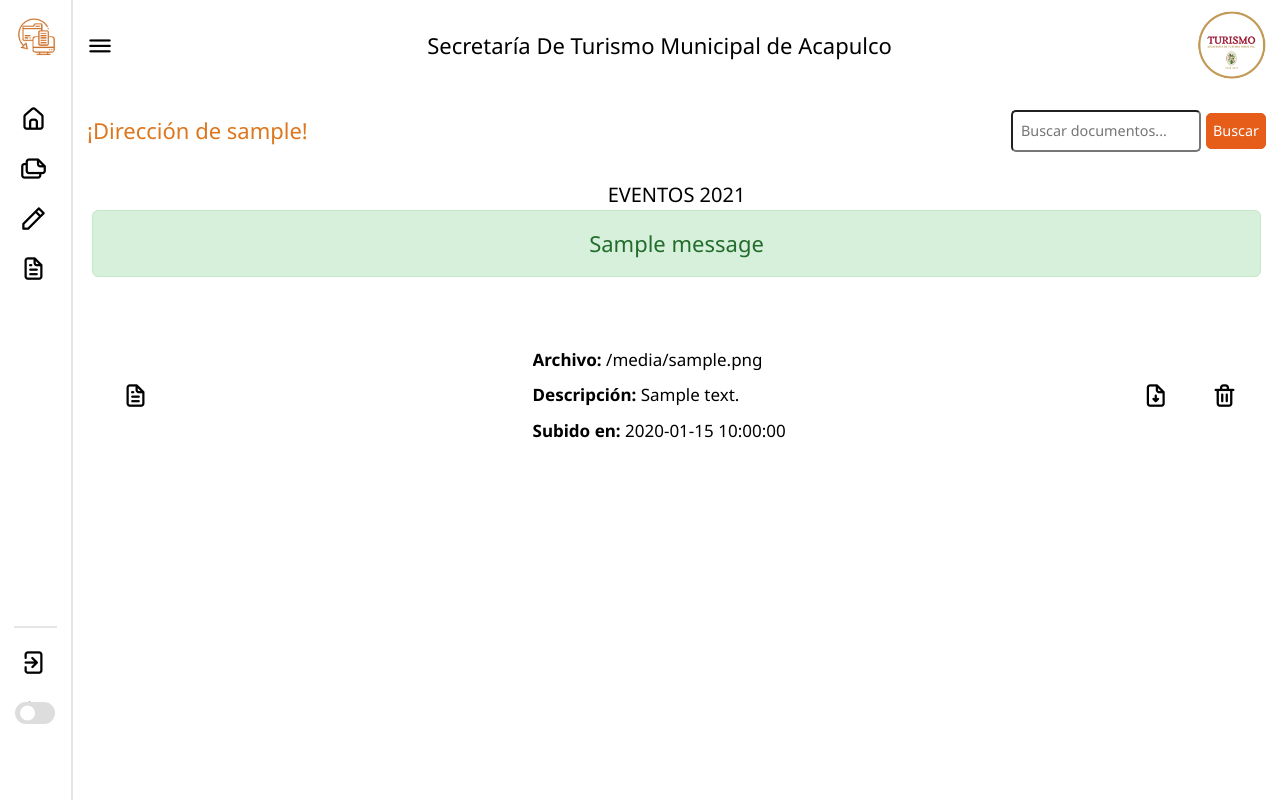
After one commit to josselinesot/SECTUR-, a Flask app: template templates/2021.html in a window 1280 px wide. The commit adds this page. Run offline with Flask 3, Linux system fonts and the light colour scheme; the template is opened without the code that fills it: most values are stand-ins (such as "Sample title", 1, 10 or a date in 2020); one stand-in notice (Sample message) is shown; parts of the project's set-up code (start-up, migrations or seed data) failed here and were passed over.

Commit message:
git add 2021.html

```diff
--- /dev/null
+++ b/templates/2021.html
@@ -0,0 +1,187 @@
+<!DOCTYPE html>
+<html lang="en">
+
+<head>
+    <meta charset="UTF-8">
+    <meta name="viewport" content="width=device-width, initial-scale=1.0">
+    <link rel="stylesheet" href="https://bootswatch.com/5/united/bootstrap.min.css">
+    <link rel="stylesheet" href="/static/home.css">
+    <title>Archivos 2021</title>
+
+    <!--------  Inconscount CSS ------->
+    <link rel="stylesheet" href="https://unicons.iconscout.com/release/v4.0.8/css/line.css">
+</head>
+
+<body>
+    <nav>
+        <div class="logo-name">
+            <div class="logo-image">
+                <img src="/static/images/logo.png" alt="">
+            </div>
+            <span class="logo_name">Backup Sectur</span>
+        </div>
+
+        <div class="menu-items">
+            <ul class="nav-links">
+                <li><a href="/home">
+                        <i class="uil uil-estate"></i>
+                        <span class="link-name">Inicio</span>
+                    </a></li>
+                <li><a href="https://www.facebook.com/SecretariadeTurismodeAcapulco?locale=es_LA">
+                        <i class="uil uil-files-landscapes"></i>
+                        <span class="link-name">Contenido</span>
+                    </a></li>
+                <li><a href="/editor">
+                        <i class="uil uil-pen"></i>
+                        <span class="link-name">Redacción</span>
+                    </a></li>
+
+                <li class="dropdown">
+                    <a href="#" class="dropbtn">
+                        <i class="uil uil-file-alt"></i>
+                        <span class="link-name">Eventos</span>
+                    </a>
+                    <ul class="dropdown-content">
+                        <li><a href="{{ url_for('user_events_2021', username=username) }}">2021</a></li>
+                        <li><a href="{{ url_for('user_events_2022', username=username) }}">2022</a></li>
+                        <li><a href="{{ url_for('user_events_2023', username=username) }}">2023</a></li>
+                        <li><a href="{{ url_for('user_events_2024', username=username) }}">2024</a></li>
+                    </ul>
+                </li>
+            </ul>
+
+            <ul class="logout-mode">
+                <li><a href="/prin">
+                        <i class="uil uil-signout"></i>
+                        <span class="link-name">Logout</span>
+                    </a></li>
+
+                <li class="mode">
+                    <a href="#">
+                        <i class="uil uil-moon"></i>
+                        <span class="link-name">Dark Mode</span>
+                    </a>
+
+                    <div class="mode-toggle">
+                        <span class="switch"></span>
+                    </div>
+                </li>
+            </ul>
+        </div>
+    </nav>
+
+    <section class="dashboard">
+        <div class="top">
+            <i class="uil uil-bars sidebar-toggle"></i>
+            <span class="text">Secretaría De Turismo Municipal de Acapulco</span>
+            <div class="search-box">
+                <img class="admin-panel-img" src="/static/images/turismo.png" alt="img">
+            </div>
+        </div>
+
+        <div class="dash-content">
+            <div class="overview">
+                <div class="title-container">
+                    <div class="username">
+                        ¡Dirección de {{ username }}!
+                    </div>
+                    <div class="search-box1">
+                        <form action="{{ url_for('search_pdfs') }}" method="GET">
+                            <input type="text" name="query" placeholder="Buscar documentos..." required>
+                            <button type="submit" class="btn btn-primary">Buscar</button>
+                        </form>
+                    </div>
+                </div>
+
+                <div class="pdf-container">
+                    <a>EVENTOS 2021</a>
+                    {% with messages = get_flashed_messages(with_categories=true) %}
+                    {% if messages %}
+                    {% for category, message in messages %}
+                    <div class="alert alert-{{ category }}" role="alert">{{ message }}</div>
+                    {% endfor %}
+                    {% endif %}
+                    {% endwith %}
+                    <ul class="pdf-list">
+                        {% for pdf in user_pdfs %}
+                        <li class="pdf-item">
+                            <span class="pdf-icon"><i class="uil uil-file-alt" style="font-size: 27px;"></i></span>
+                            <div class="pdf-details">
+                                <p><strong>Archivo:</strong> {{ pdf['filename'] }}</p>
+                                <p><strong>Descripción:</strong> {{ pdf['description'] }}</p>
+                                <p><strong>Subido en:</strong> {{ pdf['upload_time'] }}</p>
+                            </div>
+                            <div class="pdf-actions">
+                                <a href="{{ url_for('download_pdf', file_id=pdf['file_id']) }}" class="btn btn-link">
+                                    <i class="uil uil-file-download" style="font-size: 27px;"></i>
+                                </a>
+                                <button class="btn btn-link" onclick="confirmDelete('{{ pdf['file_id'] }}')">
+                                    <!-- Aquí se utiliza pdf.file_id -->
+                                    <i class="uil uil-trash-alt" style="font-size: 27px;"></i>
+                                </button>
+                                </form>
+
+                            </div>
+                        </li>
+                        {% endfor %}
+                    </ul>
+                </div>
+
+                <!-- Modal -->
+                <div class="modal fade" id="confirmDeleteModal" tabindex="-1" aria-labelledby="confirmDeleteModalLabel"
+                    aria-hidden="true">
+                    <div class="modal-dialog">
+                        <div class="modal-content">
+                            <div class="modal-header">
+                                <h5 class="modal-title" id="confirmDeleteModalLabel">Confirmar eliminación</h5>
+                                <button type="button" class="btn-close" data-bs-dismiss="modal"
+                                    aria-label="Close"></button>
+                            </div>
+                            <div class="modal-body">
+                                ¿Estás seguro de que deseas eliminar este PDF?
+                            </div>
+                            <div class="modal-footer">
+                                <form id="deleteForm" method="POST" action="">
+                                    <button type="button" class="btn btn-secondary"
+                                        data-bs-dismiss="modal">Cancelar</button>
+                                    <button type="submit" class="btn btn-danger">Eliminar</button>
+                                </form>
+                            </div>
+                        </div>
+                    </div>
+                </div>
+
+
+                <!-- Modal para los años de eventos -->
+                <div id="eventModal" class="modalaños">
+                    <div class="modal-eventos">
+                        <span class="close">&times;</span>
+                        <ul>
+                            <li><a href="{{ url_for('user_events_2021', username=username) }}">2021</a></li>
+                            <li><a href="{{ url_for('user_events_2022', username=username) }}">2022</a></li>
+                            <li><a href="{{ url_for('user_events_2023', username=username) }}">2023</a></li>
+                            <li><a href="{{ url_for('user_events_2024', username=username) }}">2024</a></li>
+                        </ul>
+                    </div>
+                </div>
+
+                <!-- Option 1: Bootstrap Bundle with Popper -->
+                <script src="https://cdn.jsdelivr.net/npm/bootstrap@5.0.2/dist/js/bootstrap.bundle.min.js"
+                    integrity="sha384-MrcW6ZMFYlzcLA8Nl+NtUVF0sA7MsXsP1UyJoMp4YLEuNSfAP+JcXn/tWtIaxVXM"
+                    crossorigin="anonymous"></script>
+                <script>
+                    function confirmDelete(filename) {
+                        var deleteForm = document.getElementById('deleteForm');
+                        deleteForm.action = '/delete_pdf/' + filename;
+                        var confirmDeleteModal = new bootstrap.Modal(document.getElementById('confirmDeleteModal'));
+                        confirmDeleteModal.show();
+                    }
+                </script>
+            </div>
+        </div>
+    </section>
+
+    <script src="/static/script.js"></script>
+</body>
+
+</html>
--- a/templates/2022.html
+++ b/templates/2022.html
@@ -42,6 +42,7 @@
                         <span class="link-name">Eventos</span>
                     </a>
                     <ul class="dropdown-content">
+                        <li><a href="{{ url_for('user_events_2021', username=username) }}">2021</a></li>
                         <li><a href="{{ url_for('user_events_2022', username=username) }}">2022</a></li>
                         <li><a href="{{ url_for('user_events_2023', username=username) }}">2023</a></li>
                         <li><a href="{{ url_for('user_events_2024', username=username) }}">2024</a></li>
@@ -156,6 +157,7 @@
                     <div class="modal-eventos">
                         <span class="close">&times;</span>
                         <ul>
+                            <li><a href="{{ url_for('user_events_2021', username=username) }}">2021</a></li>
                             <li><a href="{{ url_for('user_events_2022', username=username) }}">2022</a></li>
                             <li><a href="{{ url_for('user_events_2023', username=username) }}">2023</a></li>
                             <li><a href="{{ url_for('user_events_2024', username=username) }}">2024</a></li>
--- a/templates/home.html
+++ b/templates/home.html
@@ -43,6 +43,7 @@
                         <span class="link-name">Eventos</span>
                     </a>
                     <ul class="dropdown-content event-list">
+                        <li><a href="{{ url_for('user_events_2021', username=username) }}">2021</a></li>
                         <li><a href="{{ url_for('user_events_2022', username=username) }}">2022</a></li>
                         <li><a href="{{ url_for('user_events_2023', username=username) }}">2023</a></li>
                         <li><a href="{{ url_for('user_events_2024', username=username) }}">2024</a></li>
@@ -83,7 +84,7 @@
             <div class="overview">
                 <div class="title-container">
                     <div class="username">
-                        ¡Bienvenido {{ username }}!
+                        ¡Dirección de {{ username }}!
                     </div>
                     <div class="search-box1">
                         <form action="{{ url_for('search_pdfs') }}" method="GET">
@@ -102,6 +103,7 @@
                     <!-- Campo de descripción -->
                     <select name="year" required>
                         <option value="">Seleccione el año</option>
+                        <option value="2021">2021</option>
                         <option value="2022">2022</option>
                         <option value="2023">2023</option>
                         <option value="2024">2024</option>
@@ -173,6 +175,7 @@
                 <div class="modal-eventos">
                     <span class="close">&times;</span>
                     <ul>
+                        <li><a href="{{ url_for('user_events_2021', username=username) }}">2021</a></li>
                         <li><a href="{{ url_for('user_events_2022', username=username) }}">2022</a></li>
                         <li><a href="{{ url_for('user_events_2023', username=username) }}">2023</a></li>
                         <li><a href="{{ url_for('user_events_2024', username=username) }}">2024</a></li>
```
